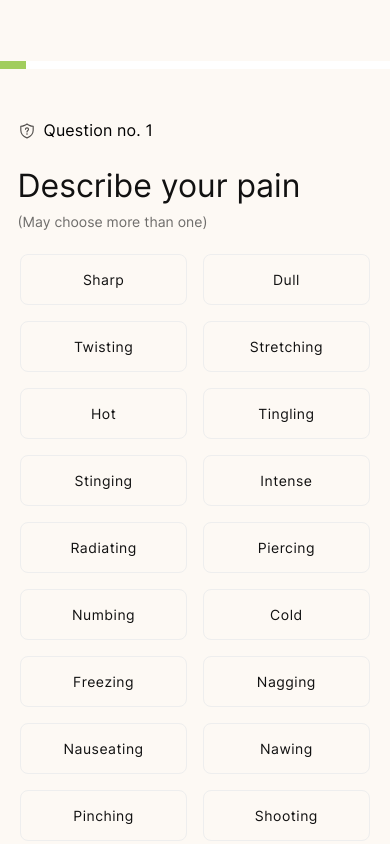
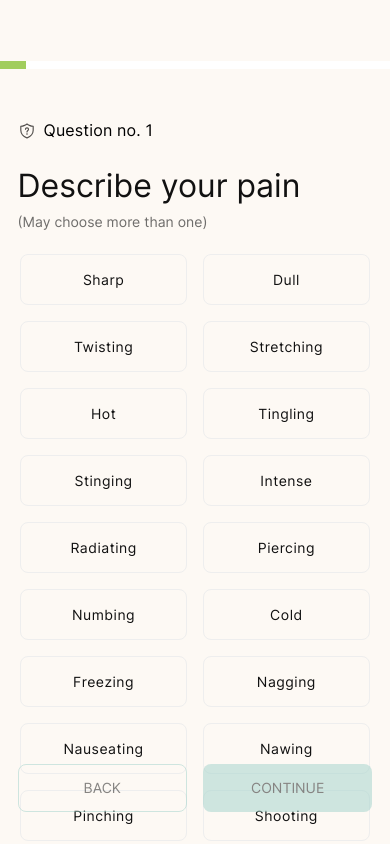
Before and after one commit to shahid37/formula-nextjs, a Next.js app: page /questionnaries/questionnaire in a window 390 px wide. Shown: the top 844 px of the page. Built offline with nearby package versions, Linux system fonts and the light colour scheme.

Commit message:
button issues fixing

```diff
--- a/components/Input/Input.tsx
+++ b/components/Input/Input.tsx
@@ -34,7 +34,7 @@ const Input = React.forwardRef<HTMLInputElement, InputProps>((props, ref) => {
   }, [props.type, showPassword]);
 
   return (
-    <div className="relative block">
+    <div className="relative block w-full">
       <input
         ref={ref}
         type={inputType}
--- a/components/Selector/Selector.tsx
+++ b/components/Selector/Selector.tsx
@@ -122,9 +122,9 @@ const Selector: FC<SelectorProps> = ({
         <>
           {inputValuesCount.map((item, index) => {
             return (
-              <div key={index} className="justify-center flex">
+              <div key={index} className="justify-center flex w-full">
                 <Input
-                  className="xs:w-[350px] md:w-[500px]"
+                  className="xs:w-[100%] md:w-[500px] mx-auto"
                   type="text"
                   placeholder="Write your answer here"
                   name="answer"
--- a/pages/questionnaries/questionnaire.tsx
+++ b/pages/questionnaries/questionnaire.tsx
@@ -221,7 +221,7 @@ const QuestionnairePage: FC<QuestionnairePageProps> = ({
         className="fixed w-full top-0 left-0 right-0 pt-[51px] mt-[10px]"
       />
       <Container className="xs:pt-[47px] md:pt-[100px] xl:pt-[122px] xs:pb-[32px] md:pb-[100px] xl:pb-[140px] 2xl:pb-[198px]">
-        <div className="xs:max-w-[358px] xs:mr-auto xs:ml-0 md:ml-auto md:max-w-[400px] lg:max-w-[500px] mx-auto flex flex-col xs:justify-start md:justify-center xs:items-start md:items-center">
+        <div className="xs:max-w-[400px] xs:mr-auto xs:ml-0 md:ml-auto md:max-w-[400px] lg:max-w-[500px] mx-auto flex flex-col xs:justify-start md:justify-center xs:items-start md:items-center">
           <div className="flex flex-row justify-center items-center gap-x-2">
             <Image
               src="/assets/icons/shield.svg"
@@ -245,7 +245,7 @@ const QuestionnairePage: FC<QuestionnairePageProps> = ({
           </p>
         </div>
 
-        <div className="max-w-[1272px] mx-auto justify-center flex flex-row xs:mt-[24px] md:mt-[40px]">
+        <div className="max-w-[1272px] mx-auto justify-center flex flex-row xs:mt-[24px] md:mt-[40px] xs:mb-[100px] md:mb-[0px]">
           {data[state]?.type === QUESTION_TYPES.MULTIPLE_CHOICE && (
             <Selector
               type="multi"
@@ -270,6 +270,7 @@ const QuestionnairePage: FC<QuestionnairePageProps> = ({
             />
           )}
         </div>
+         <div className="xs:fixed xs:bottom-[32px] xs:right-[0px] xs:left-[0px] xs:w-[91%] xs:mx-auto md:static md:bottom-[32px] md:right-[0px] xs:left-[0px] md:w-[91%] md:mx-auto">
         <div className="xs:mt-auto md:mt-[60px] lg:mt-[104px] flex flex-row xs:gap-x-[16px] md:gap-x-[24px] justify-center items-center">
           <div className="xs:mt-[115px] md:mt-0 xs:w-[100%] md:w-[200px] text-center">
             <Button
@@ -287,6 +288,7 @@ const QuestionnairePage: FC<QuestionnairePageProps> = ({
             </Button>
           </div>
         </div>
+</div>
       </Container>
     </div>
   );
```
